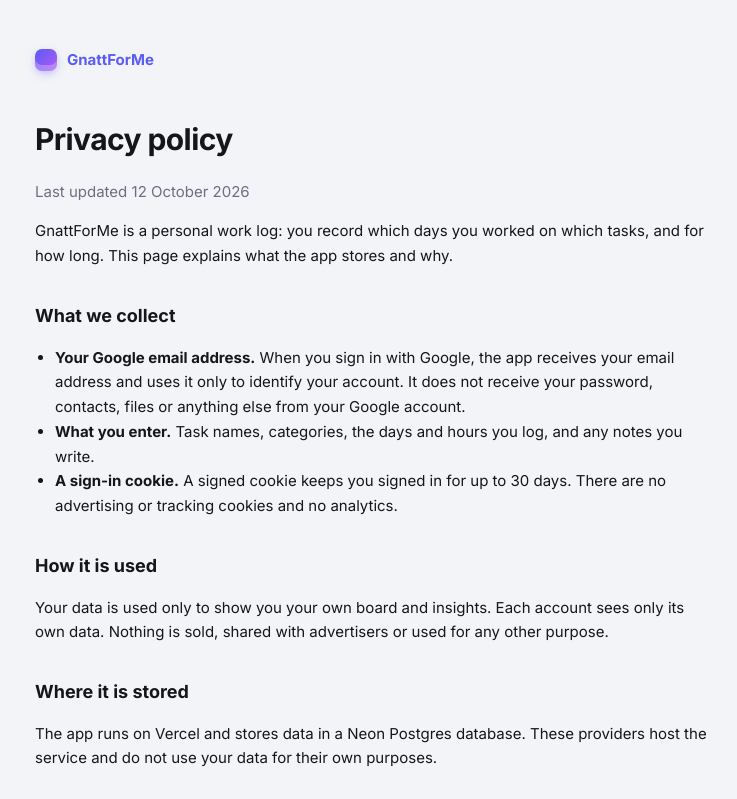
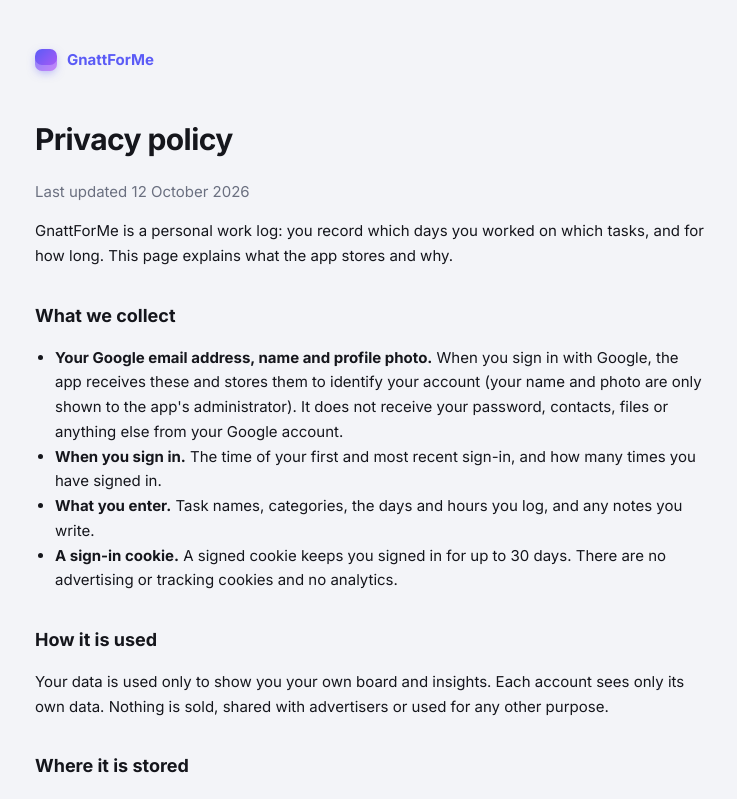
Before and after one commit to njagan04/Gnatt-For-Me, a Next.js app: page /privacy in a window 1280 px wide. Shown: the top 799 px of the page, without its empty margins (269-1006 px from the left). Built offline with nearby package versions, Linux system fonts and the light colour scheme.

Commit message:
Privacy policy: mention name, photo and sign-in times
Sign-in now stores the Google name and profile photo and when you signed in;
the policy says so.

```diff
--- a/app/privacy/page.js
+++ b/app/privacy/page.js
@@ -13,8 +13,12 @@ export default function Privacy() {
       <h2>What we collect</h2>
       <ul>
         <li>
-          <b>Your Google email address.</b> When you sign in with Google, the app receives your email address and uses it only to identify
-          your account. It does not receive your password, contacts, files or anything else from your Google account.
+          <b>Your Google email address, name and profile photo.</b> When you sign in with Google, the app receives these and stores them to
+          identify your account (your name and photo are only shown to the app's administrator). It does not receive your password,
+          contacts, files or anything else from your Google account.
+        </li>
+        <li>
+          <b>When you sign in.</b> The time of your first and most recent sign-in, and how many times you have signed in.
         </li>
         <li>
           <b>What you enter.</b> Task names, categories, the days and hours you log, and any notes you write.
```
